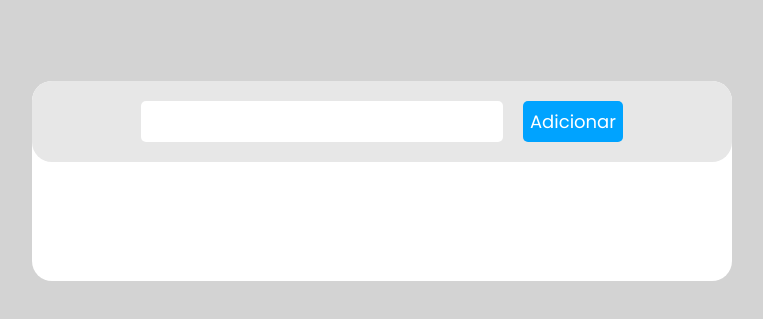
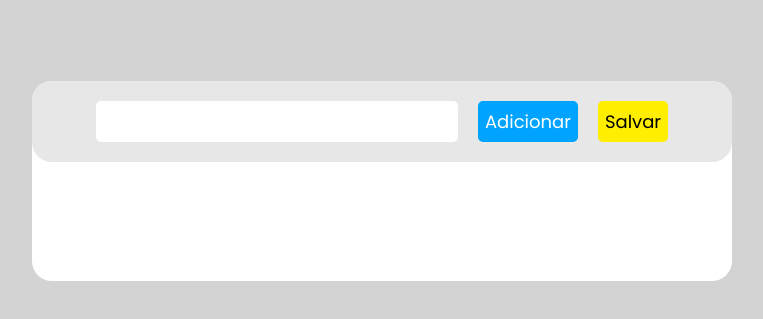
Before and after one commit to thiagobenevide/shopping-list, a plain HTML site: page index.html in a window 1280 px wide. Shown: the part 89-408 px from the top of the page, without its empty margins (258-1021 px from the left). Drawn offline with Linux system fonts and the light colour scheme.

Commit message:
Codigo
Ajustes da lista de compras

```diff
--- a/index-style.css
+++ b/index-style.css
@@ -86,6 +86,28 @@ input {
 #save:hover{
     background-color: #006ead;
 }
+
+
+#download{
+    border: 0;
+    border-radius: 5px;
+    padding: 0.7rem;
+
+    background-color: rgb(255, 238, 0);
+    color: #000;
+
+    cursor: pointer;
+    font-family: 'Poppins', sans-serif;
+    font-size: 1.8rem;
+}
+
+
+#download:hover{
+    background-color: rgb(151, 141, 3);
+    color: #fff;
+}
+
+
 
 table{
     width: 100%;
--- a/index.html
+++ b/index.html
@@ -16,6 +16,7 @@
         <div>
             <input id="product" type="text" autofocus >
             <button onclick="product.save()" id="save" autofocus>Adicionar</button>
+            <button onclick="product.download()" id="download" autofocus>Salvar</button>
         </div>
 
 
```
Also changed, not shown: baseDados.js (added, +30 -0 lines).
